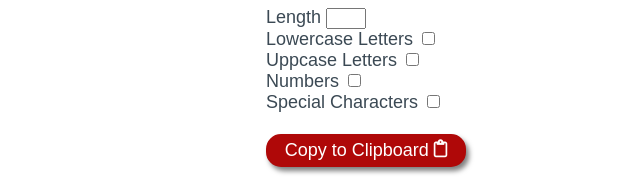
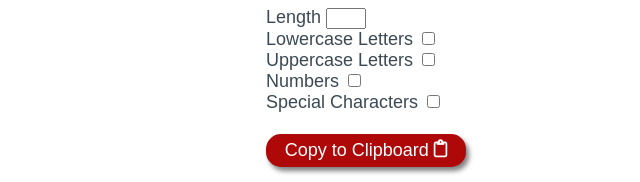
Before and after one commit to PrismaticDevs/password_generator, a plain HTML site: page index.html in a window 1280 px wide. Shown: the part 293-475 px from the top of the page, 274-914 px from the left. Drawn offline with Linux system fonts and the light colour scheme.

Commit message:
spellling fixed

```diff
--- a/index.html
+++ b/index.html
@@ -26,7 +26,7 @@
                 <input type="number" id="length"> <br>
                 <label for="lower">Lowercase Letters</label>
                 <input type="checkbox" id="lower"> <br>
-                <label for="upper">Uppcase Letters</label>
+                <label for="upper">Uppercase Letters</label>
                 <input type="checkbox" id="upper"> <br>
                 <label for="numbers">Numbers</label>
                 <input type="checkbox" id="numbers"> <br>
```
